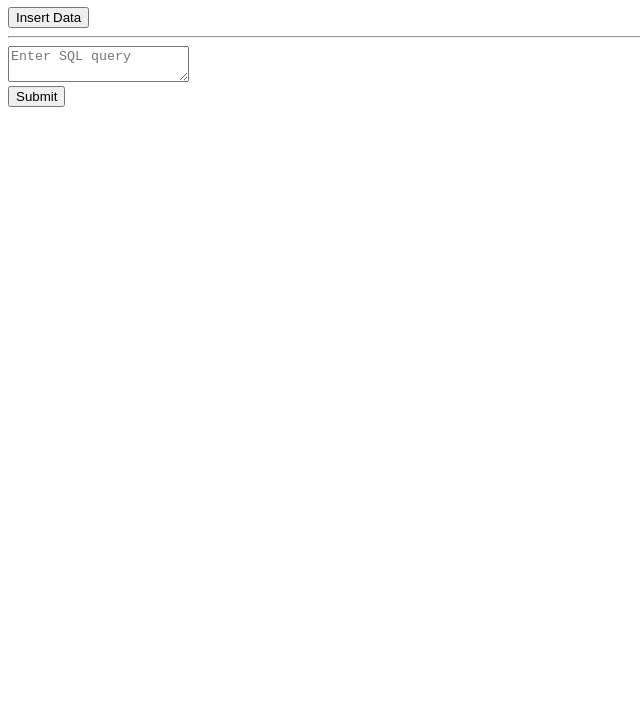
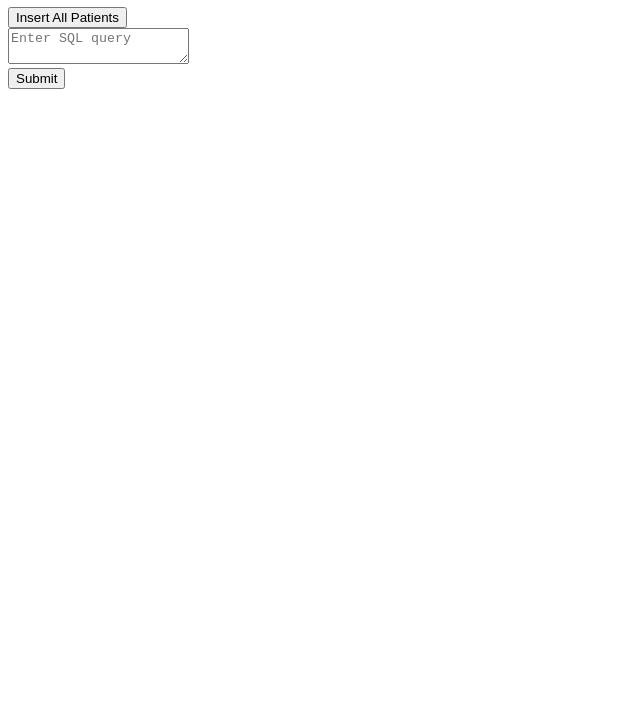
Before and after one commit to Cassidy-Boilley/Comp4537, a plain HTML site: page COMP4537/labs/lab06(actually 05)/index.html in a window 1280 px wide. Shown: the part 73-800 px from the top of the page, without its empty margins (0-640 px from the left). Drawn offline with Linux system fonts and the light colour scheme.

Commit message:
Update index.html

```diff
--- a/COMP4537/labs/lab06(actually 05)/index.html
+++ b/COMP4537/labs/lab06(actually 05)/index.html
@@ -12,16 +12,10 @@
 <body>
     <h1>Client</h1>
 
-    <!-- Insert Data Form -->
-    <form id="insertForm">
-        <button type="button" onclick="insertData()">Insert Data</button>
-    </form>
+    <button type="button" onclick="insertAll()">Insert All Patients</button>
 
     <div id="insertResponse"></div>
 
-    <hr>
-
-    <!-- SQL Query Form -->
     <form id="queryForm">
         <textarea id="sqlQuery" placeholder="Enter SQL query"></textarea><br>
         <input type="submit" value="Submit">
@@ -30,21 +24,35 @@
     <div id="queryResponse"></div>
 
     <script>
-        function insertData() {
-            fetch('http://localhost:3000', {
+        function insertAll() {
+            const patients = [
+                { name: 'Sara Brown', dob: '1901-01-01' },
+                { name: 'John Smith', dob: '1941-01-01' },
+                { name: 'Jack Ma', dob: '1961-01-30' },
+                { name: 'Elon Musk', dob: '1999-01-01' }
+            ];
+
+            const promises = patients.map(patient => insertPatient(patient));
+
+            Promise.all(promises)
+                .then(responses => {
+                    document.getElementById('insertResponse').textContent = 'All patients inserted successfully';
+                })
+                .catch(error => {
+                    console.error('Error:', error);
+                    document.getElementById('insertResponse').textContent = 'Error: ' + error.message;
+                });
+        }
+
+        function insertPatient(patient) {
+            return fetch('http://localhost:3000', {
                 method: 'POST',
                 headers: {
                     'Content-Type': 'application/x-www-form-urlencoded',
                 },
-                body: 'queryType=INSERT&name=Sara Brown&dob=1901-01-01',
-            })
-                .then(response => response.text())
-                .then(data => {
-                    document.getElementById('insertResponse').textContent = data;
-                })
-                .catch(error => {
-                    console.error('Error:', error);
+                body: `queryType=INSERT&name=${encodeURIComponent(patient.name)}&dob=${encodeURIComponent(patient.dob)}`,
             });
+            console.log(`${patient.name} inserted successfully`);
         }
 
         document.getElementById('queryForm').addEventListener('submit', function (event) {
@@ -83,7 +91,6 @@
                     });
             }
         });
-
     </script>
 </body>
 
```
Lines whose indentation alone changed are shown as unchanged.
